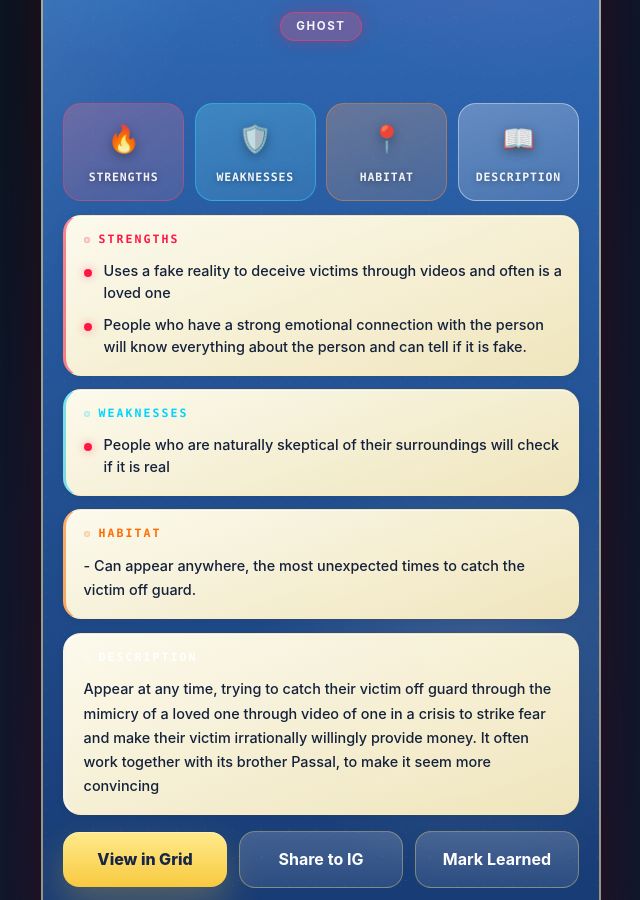
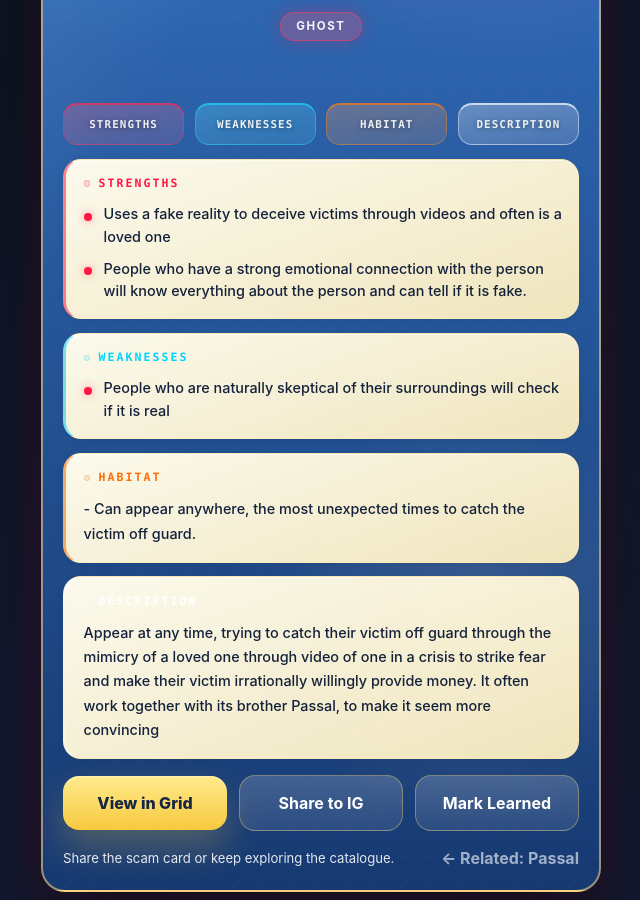
Before and after one commit to Centrista/Project-Vigil, a Next.js app: page /pokedex/akmon in a window 1280 px wide. Shown: the part 1001-1901 px from the top of the page, without its empty margins (319-959 px from the left). Built offline with nearby package versions, Linux system fonts and the light colour scheme.

Commit message:
Add your message here

```diff
--- a/app/globals.css
+++ b/app/globals.css
@@ -1734,40 +1734,34 @@ h4 {
 
 .pokedex-rail-pill {
   display: flex;
-  flex-direction: column;
-  align-items: center;
-  gap: 0.55rem;
-  border-radius: 18px;
-  border: 1px solid color-mix(in srgb, var(--rail-accent) 35%, rgba(255,255,255,0.12));
+  align-items: center;
+  justify-content: center;
+  border-radius: 14px;
+  border: 1px solid color-mix(in srgb, var(--rail-accent) 38%, rgba(255,255,255,0.1));
+  border-top: 2px solid color-mix(in srgb, var(--rail-accent) 65%, rgba(255,255,255,0.15));
   background: linear-gradient(
-    160deg,
-    color-mix(in srgb, var(--rail-accent) 16%, rgba(255,255,255,0.14)) 0%,
-    color-mix(in srgb, var(--rail-accent) 8%, rgba(255,255,255,0.07)) 100%
+    170deg,
+    color-mix(in srgb, var(--rail-accent) 18%, rgba(255,255,255,0.13)) 0%,
+    color-mix(in srgb, var(--rail-accent) 8%, rgba(255,255,255,0.06)) 100%
   );
-  padding: 1rem 0.5rem 0.9rem;
+  padding: 0.7rem 0.4rem;
   text-align: center;
   transition: transform 180ms ease, box-shadow 180ms ease, border-color 180ms ease;
 }
 
 .pokedex-rail-pill:hover {
-  transform: translateY(-4px) scale(1.04);
-  border-color: color-mix(in srgb, var(--rail-accent) 60%, rgba(255,255,255,0.12));
-  box-shadow: 0 14px 32px color-mix(in srgb, var(--rail-accent) 28%, transparent);
-}
-
-.pokedex-rail-icon {
-  font-size: 1.65rem;
-  animation: trend-bounce 1.2s ease-in-out infinite;
-  filter: drop-shadow(0 3px 6px rgba(0,0,0,0.35));
+  transform: translateY(-3px) scale(1.03);
+  border-color: color-mix(in srgb, var(--rail-accent) 65%, rgba(255,255,255,0.12));
+  box-shadow: 0 10px 24px color-mix(in srgb, var(--rail-accent) 28%, transparent);
 }
 
 .pokedex-rail-text {
-  color: rgba(255,255,255,0.92);
-  font-size: 0.72rem;
+  color: rgba(255,255,255,0.9);
+  font-size: 0.68rem;
   font-weight: 700;
-  letter-spacing: 0.07em;
+  letter-spacing: 0.1em;
   text-transform: uppercase;
-  text-shadow: 0 1px 6px rgba(0,0,0,0.35);
+  text-shadow: 0 1px 5px rgba(0,0,0,0.4);
 }
 
 .pokedex-section-card {
--- a/components/pokedex/PokemonDetailPanel.tsx
+++ b/components/pokedex/PokemonDetailPanel.tsx
@@ -178,9 +178,6 @@ export default function PokemonDetailPanel({
             className="pokedex-rail-pill"
             style={{ "--rail-accent": item.color } as CSSProperties}
           >
-            <span className="pokedex-rail-icon" aria-hidden="true">
-              {item.icon}
-            </span>
             <span className="mono-label pokedex-rail-text">{item.label}</span>
           </div>
         ))}
```
